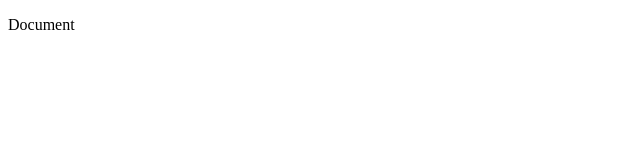
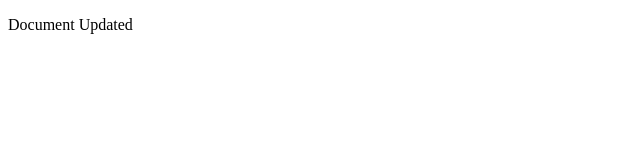
Before and after one commit to rizqizyd/repo-test, a plain HTML site: page index.html in a window 1280 px wide. Shown: the full height of the page, 0-640 px from the left. Drawn offline with Linux system fonts and the light colour scheme.

Commit message:
memperbarui halaman index.html

```diff
--- a/index.html
+++ b/index.html
@@ -7,6 +7,6 @@
     <title>Document</title>
   </head>
   <body>
-    <p>Document</p>
+    <p>Document Updated</p>
   </body>
 </html>
```
